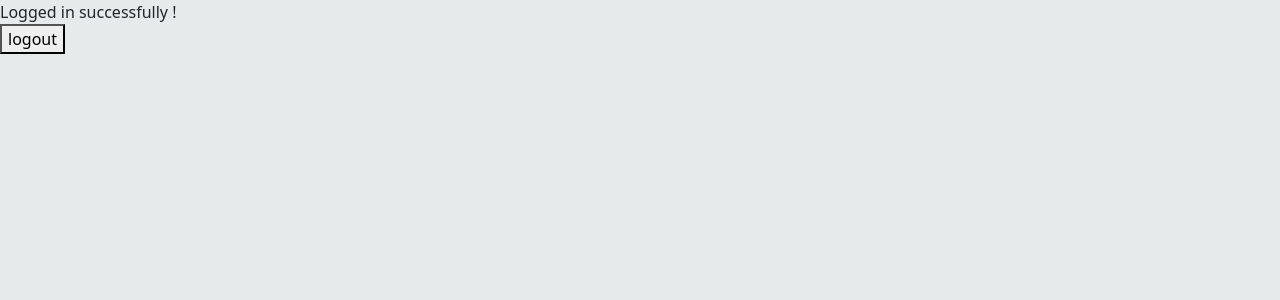
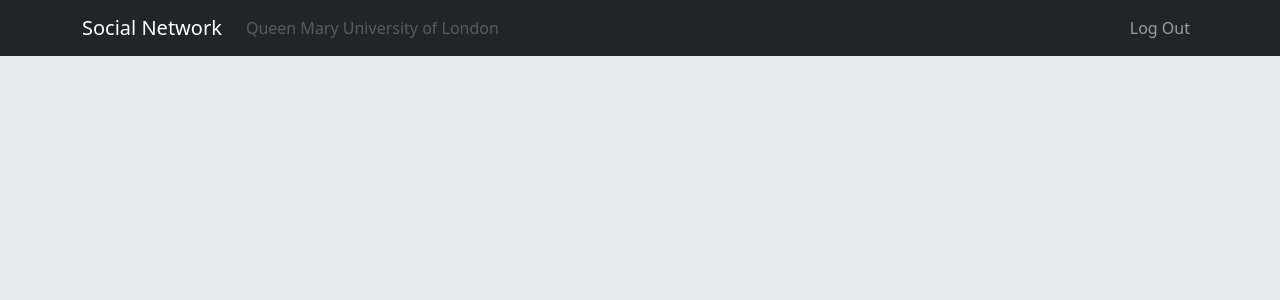
Before and after one commit to avinashb-97/Social-Network-App-Frontend, a React (Create React App) app: page /institution/home in a window 1280 px wide. Shown: the top 300 px of the page. Built offline with nearby package versions, Linux system fonts and the light colour scheme; sample sign-in values are in the browser's storage.

Commit message:
Added Navbar for Institute admin page

```diff
--- a/src/components/institutionAdminPanel/InstitutionHome.js
+++ b/src/components/institutionAdminPanel/InstitutionHome.js
@@ -1,11 +1,36 @@
 import AuthService from "../../services/AuthService";
+import Container from 'react-bootstrap/Container';
+import Nav from 'react-bootstrap/Nav';
+import Navbar from 'react-bootstrap/Navbar';
+import { useNavigate } from "react-router-dom";
+
 
 const InstitutionHome = () =>
 {
+
+    const navigate = useNavigate();
+
+    const handleLogout = () => {
+        AuthService.logout();
+        navigate("/institution");
+    }
+
     return (
         <div>
-            <div>Logged in successfully !</div>
-            <button onClick={AuthService.logout}>logout</button>
+            <Navbar collapseOnSelect expand="lg" bg="dark" variant="dark">
+                <Container>
+                    <Navbar.Brand href="#home">Social Network</Navbar.Brand>
+                    <Navbar.Toggle aria-controls="responsive-navbar-nav" />
+                    <Navbar.Collapse id="responsive-navbar-nav">
+                    <Nav className="me-auto">
+                        <Nav.Link href="#features" disabled>Queen Mary University of London</Nav.Link>
+                    </Nav>
+                    <Nav>
+                        <Nav.Link onClick={handleLogout}>Log Out</Nav.Link>
+                    </Nav>
+                    </Navbar.Collapse>
+                </Container>
+            </Navbar>
         </div>
     )
 }
--- a/src/components/institutionLogin/InstitutionLogin.js
+++ b/src/components/institutionLogin/InstitutionLogin.js
@@ -4,6 +4,8 @@ import { useState } from 'react';
 import Axios from 'axios';
 import Constant from '../../constants/Constant';
 import AuthService from '../../services/AuthService';
+import { faLeftLong } from '@fortawesome/free-solid-svg-icons';
+import { FontAwesomeIcon } from '@fortawesome/react-fontawesome';
 
 const InstitutionLogin = () => {
 
@@ -40,15 +42,19 @@ const InstitutionLogin = () => {
             <div className="col-md-6 contents">
                 <div className="row justify-content-center">
                 <div className="col-md-12">
-                    <div className="form-block">
-                        <div className="mb-4">
+                    <div className="form-block position-relative">
+
+                    <Link to="/" className='mb-2 position-absolute arrow-position'>
+                        <span><FontAwesomeIcon icon={faLeftLong} color='black' className='photo-text'></FontAwesomeIcon></span>
+                    </Link>
+                    <div className="mb-4">
                         <h3>Institution Login</h3>
                     </div>
 
                     <form onSubmit={(e) => handleSubmit(e)}>
                         <div>
                             <label htmlFor="email">Email</label>
-                            <input type="text" className="form-control" id="email" onChange={(e) => handleUpdate(e)}/>
+                            <input type="text" className="form-control" id="email" autoComplete='off' onChange={(e) => handleUpdate(e)}/>
                         </div>
                         <div>
                             <label htmlFor="password">Password</label>
--- a/src/components/institutionLogin/InstitutionSignup.js
+++ b/src/components/institutionLogin/InstitutionSignup.js
@@ -4,7 +4,8 @@ import './insLogin.css';
 import { useState } from 'react';
 import Axios from 'axios';
 import Constant from '../../constants/Constant';
-
+import { faLeftLong } from '@fortawesome/free-solid-svg-icons';
+import { FontAwesomeIcon } from '@fortawesome/react-fontawesome';
 
 const InstitutionSignup = () => {
 
@@ -58,20 +59,23 @@ const InstitutionSignup = () => {
             <div className="col-md-6 contents">
                 <div className="row justify-content-center">
                 <div className="col-md-12">
-                    <div className="form-block">
+                    <div className="form-block position-relative">
+                    <Link to="/institution" className='mb-2 position-absolute arrow-position'>
+                        <span><FontAwesomeIcon icon={faLeftLong} color='black' className='photo-text'></FontAwesomeIcon></span>
+                    </Link>
                         <div className="mb-4">
-                        <h3>Institution Signup</h3>
-                    </div>
+                            <h3>Institution Signup</h3>
+                         </div>
                     {navigate && <Navigate to="/institution" replace={true}/>}
                     {alert.show && <AlertBox variant={alert.type} message={alert.message}/>}
                     <form onSubmit={(e) => handleSubmit(e)}>
                         <div>
                             <label htmlFor="name">Institution Name</label>
-                            <input onChange={(e) => handleUpdate(e)} type="text" className="form-control" id="name"/>
+                            <input autoComplete='off' onChange={(e) => handleUpdate(e)} type="text" className="form-control" id="name"/>
                         </div>
                         <div>
                             <label htmlFor="adminMail">Admin Email</label>
-                            <input onChange={(e) => handleUpdate(e)} type="text" className="form-control" id="adminMail"/>
+                            <input autoComplete='off' onChange={(e) => handleUpdate(e)} type="text" className="form-control" id="adminMail"/>
                         </div>
                         <div>
                             <label htmlFor="password">Password</label>
--- a/src/components/institutionLogin/insLogin.css
+++ b/src/components/institutionLogin/insLogin.css
@@ -15,3 +15,8 @@
     display: block !important;
     margin: auto;
 }
+
+.arrow-position {
+    top: 68px;
+    left: 4%;
+}
```
